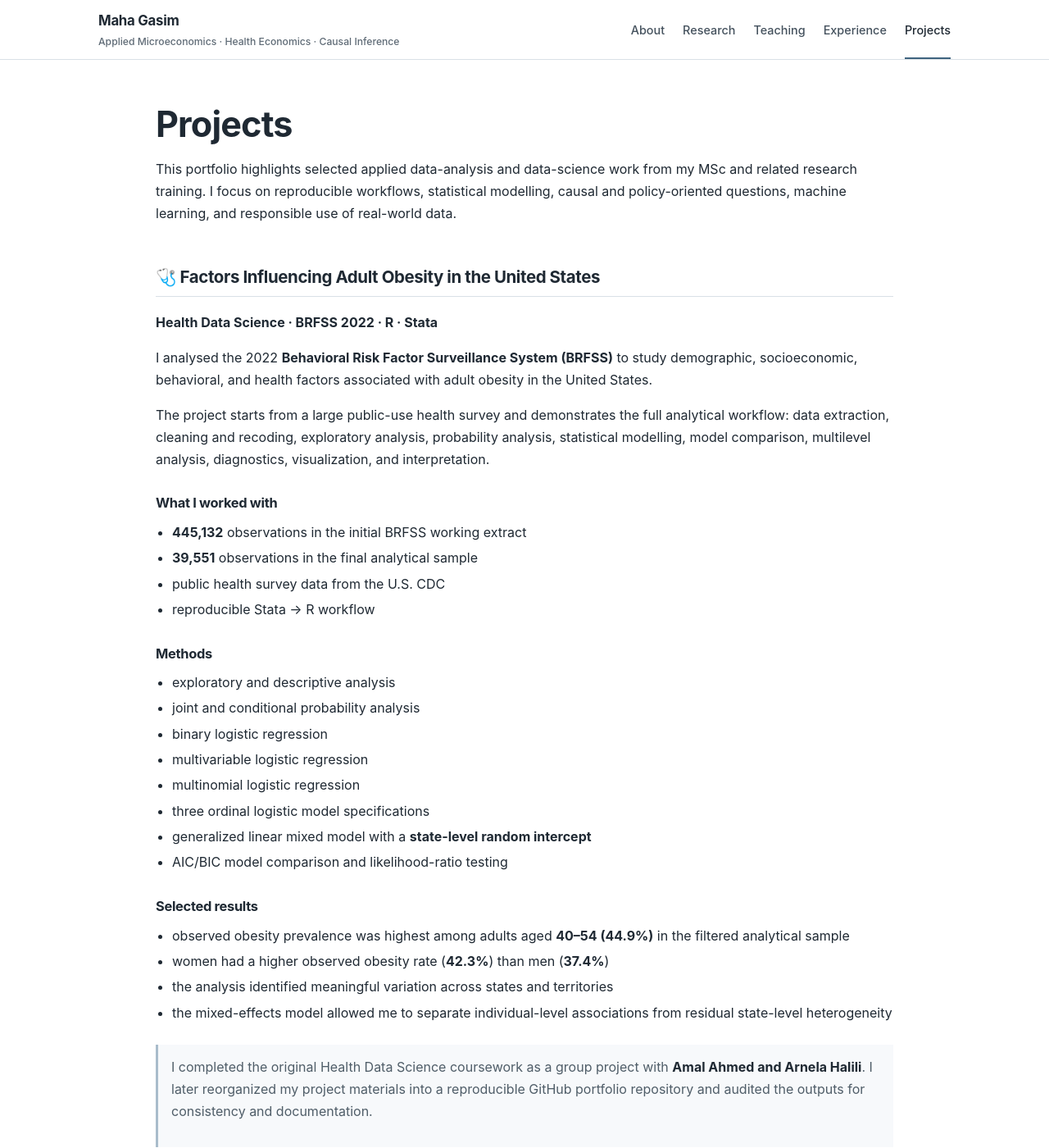
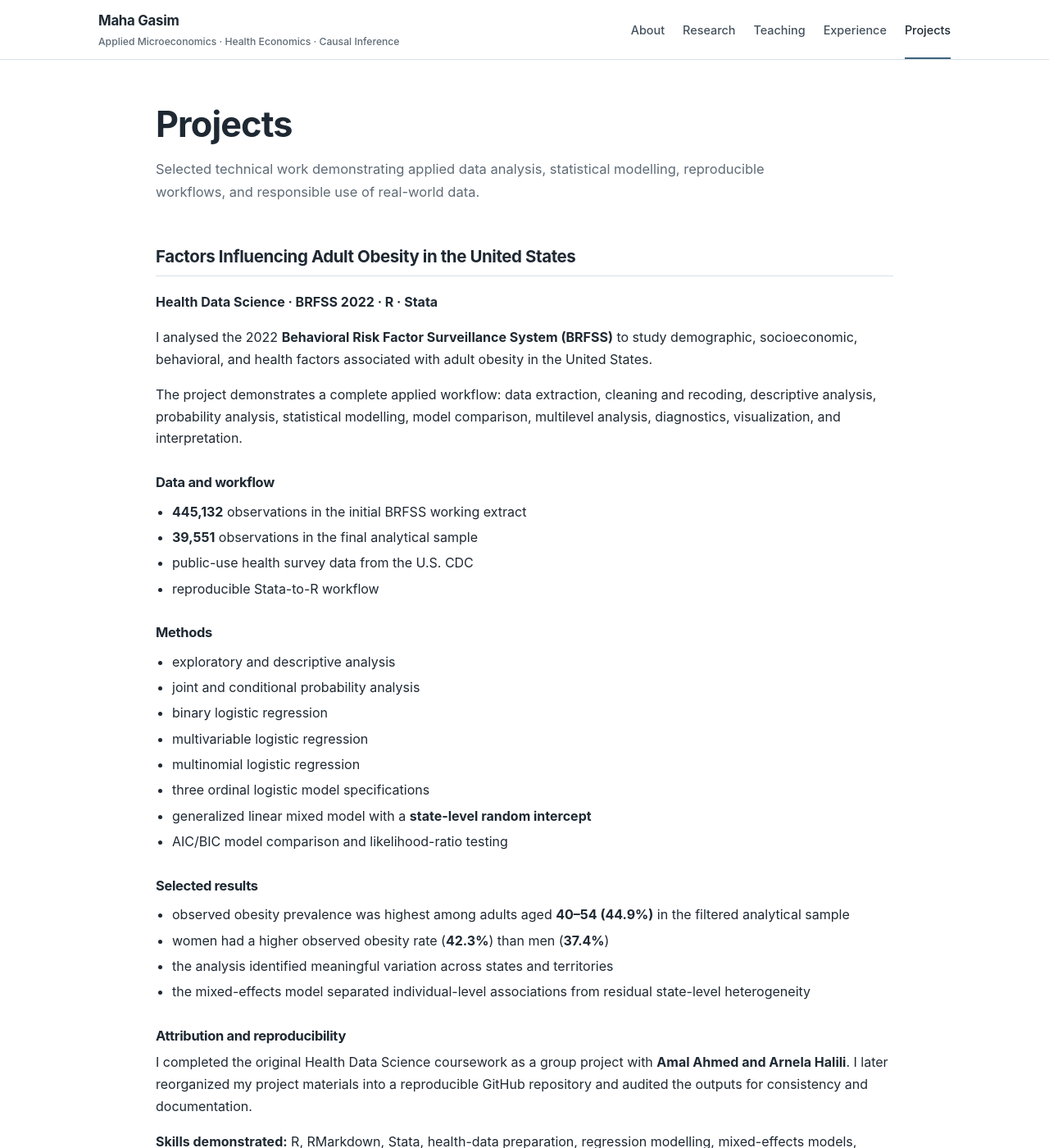
Before and after one commit to mahagasim/mahagasim.github.io, a Jekyll site: the page built from projects.md, in a window 1280 px wide and 1400 px high. Shown: the whole window at 82% size. Built offline with Jekyll 4.4.1, drawn with Linux system fonts in a browser that asks for light colours; some of the changed text lies outside the part shown.

Commit message:
Refine Projects page for academic PhD portfolio

```diff
--- a/projects.md
+++ b/projects.md
@@ -5,22 +5,22 @@ title: Projects
 
 # Projects
 
-This portfolio highlights selected applied data-analysis and data-science work from my MSc and related research training. I focus on reproducible workflows, statistical modelling, causal and policy-oriented questions, machine learning, and responsible use of real-world data.
+<p class="page-intro">Selected technical work demonstrating applied data analysis, statistical modelling, reproducible workflows, and responsible use of real-world data.</p>
 
-## 🩺 Factors Influencing Adult Obesity in the United States
+## Factors Influencing Adult Obesity in the United States
 
 **Health Data Science · BRFSS 2022 · R · Stata**
 
 I analysed the 2022 **Behavioral Risk Factor Surveillance System (BRFSS)** to study demographic, socioeconomic, behavioral, and health factors associated with adult obesity in the United States.
 
-The project starts from a large public-use health survey and demonstrates the full analytical workflow: data extraction, cleaning and recoding, exploratory analysis, probability analysis, statistical modelling, model comparison, multilevel analysis, diagnostics, visualization, and interpretation.
+The project demonstrates a complete applied workflow: data extraction, cleaning and recoding, descriptive analysis, probability analysis, statistical modelling, model comparison, multilevel analysis, diagnostics, visualization, and interpretation.
 
-### What I worked with
+### Data and workflow
 
 - **445,132** observations in the initial BRFSS working extract
 - **39,551** observations in the final analytical sample
-- public health survey data from the U.S. CDC
-- reproducible Stata → R workflow
+- public-use health survey data from the U.S. CDC
+- reproducible Stata-to-R workflow
 
 ### Methods
 
@@ -38,14 +38,16 @@ The project starts from a large public-use health survey and demonstrates the fu
 - observed obesity prevalence was highest among adults aged **40–54 (44.9%)** in the filtered analytical sample
 - women had a higher observed obesity rate (**42.3%**) than men (**37.4%**)
 - the analysis identified meaningful variation across states and territories
-- the mixed-effects model allowed me to separate individual-level associations from residual state-level heterogeneity
+- the mixed-effects model separated individual-level associations from residual state-level heterogeneity
 
-> I completed the original Health Data Science coursework as a group project with **Amal Ahmed and Arnela Halili**. I later reorganized my project materials into a reproducible GitHub portfolio repository and audited the outputs for consistency and documentation.
+### Attribution and reproducibility
+
+I completed the original Health Data Science coursework as a group project with **Amal Ahmed and Arnela Halili**. I later reorganized my project materials into a reproducible GitHub repository and audited the outputs for consistency and documentation.
 
 **Skills demonstrated:** R, RMarkdown, Stata, health-data preparation, regression modelling, mixed-effects models, model comparison, visualization, reproducibility, data provenance, and responsible public-health data handling.
 
-🔗 [View the GitHub repository](https://github.com/mahagasim/adult-obesity-brfss-analysis)
+[View the GitHub repository](https://github.com/mahagasim/adult-obesity-brfss-analysis)
 
 ---
 
-More projects will be added as I finish reorganizing my MSc coursework into reproducible portfolio repositories.
+Additional MSc projects will be added as I complete their reproducibility and documentation review.
```
